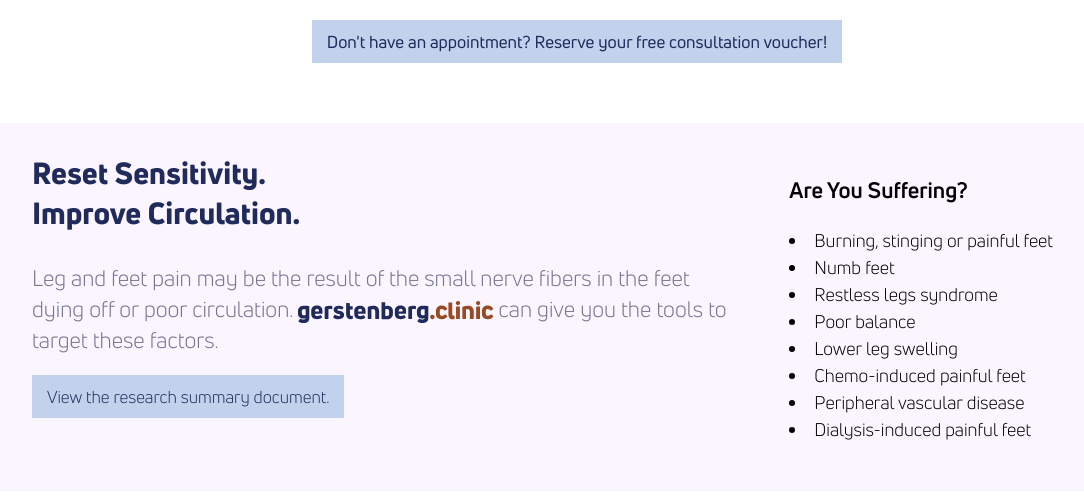
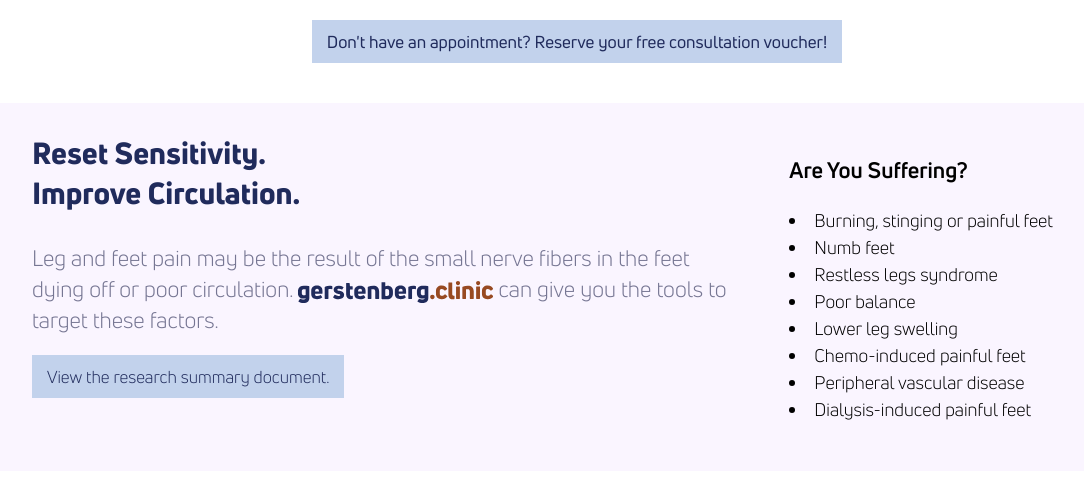
Before and after one commit to theneverwoods/gerstenberg.clinic, a Jekyll site: the page built from services/lower-extremity-treatment.html, in a window 1280 px wide. Shown: the part 992-1493 px from the top of the page, without its empty margins (63-1147 px from the left). Built offline with Jekyll 4.4.1, drawn with Linux system fonts in a browser that asks for light colours; grey boxes are pictures that could not be loaded.

Commit message:
Update lower-extremity-treatment.html

```diff
--- a/services/lower-extremity-treatment.html
+++ b/services/lower-extremity-treatment.html
@@ -15,7 +15,7 @@ redirect_from: /foot-pain
 			src="https://www.youtube.com/embed/c05ahDP_Xg4"></iframe>
 </div>
 
-<div style="align-content: center;text-align: center;margin-bottom: 70px;">
+<div style="align-content: center;text-align: center;margin-bottom: 50px;">
         <a href="https://bit.ly/3QXmHGh" target="_blank" class="btn" margin="auto">
 			Don't have an appointment? Reserve your free consultation voucher!
 		</a>
@@ -65,7 +65,7 @@ redirect_from: /foot-pain
 
 <iframe height="450" frameborder="0" style="border:0" src="https://www.google.com/maps/embed/v1/place?q=place_id:ChIJJVfONz2xPoYRn7S58dVOkjw&key=AIzaSyC71173RsAJ6UxaKsV8q7SpMwC4x3Ir1WM" allowfullscreen></iframe>
 
-<div style="height: 70px"></div>
+<div style="height: 50px"></div>
 
 <div class="row cards">
 
```
